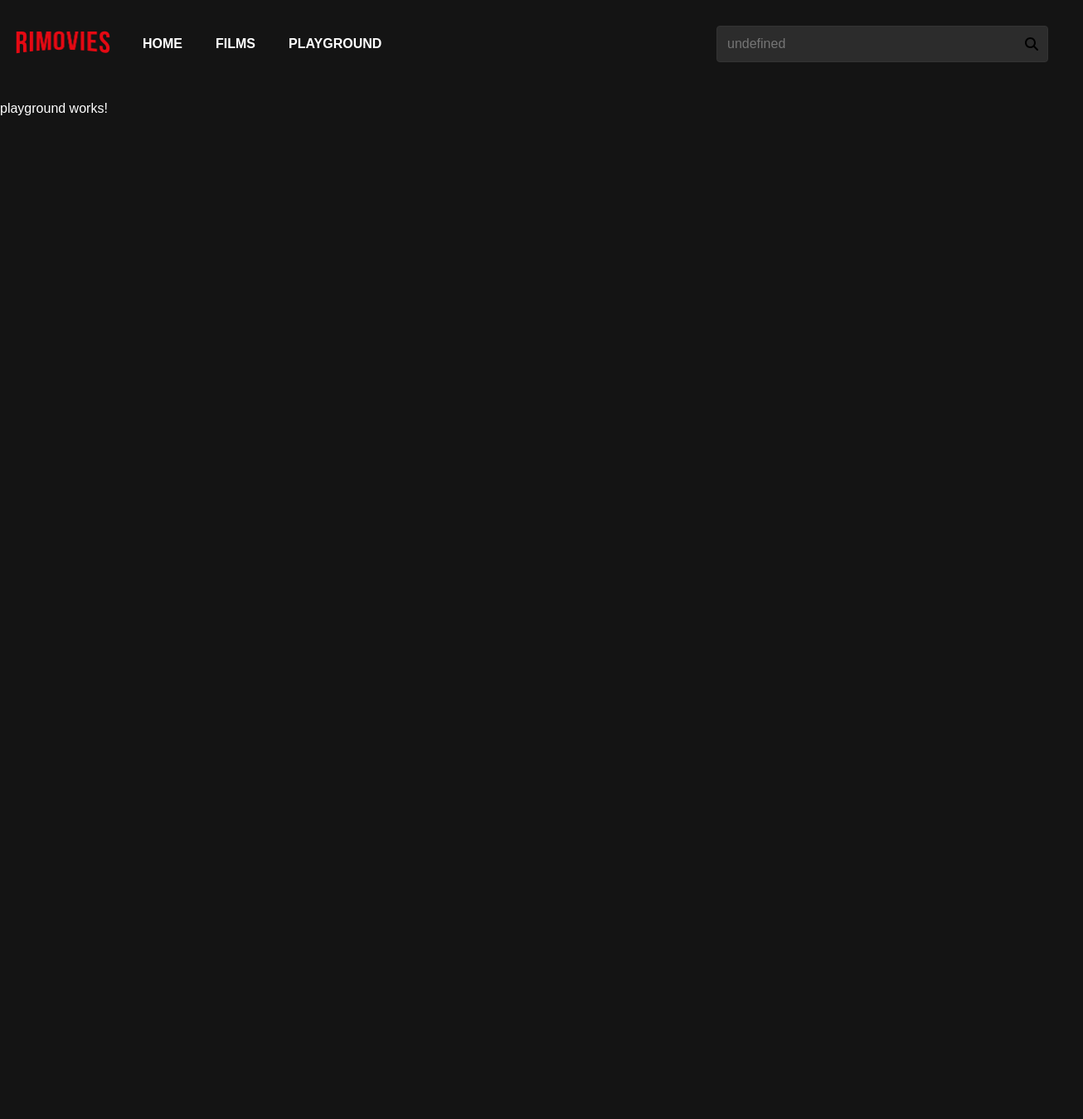
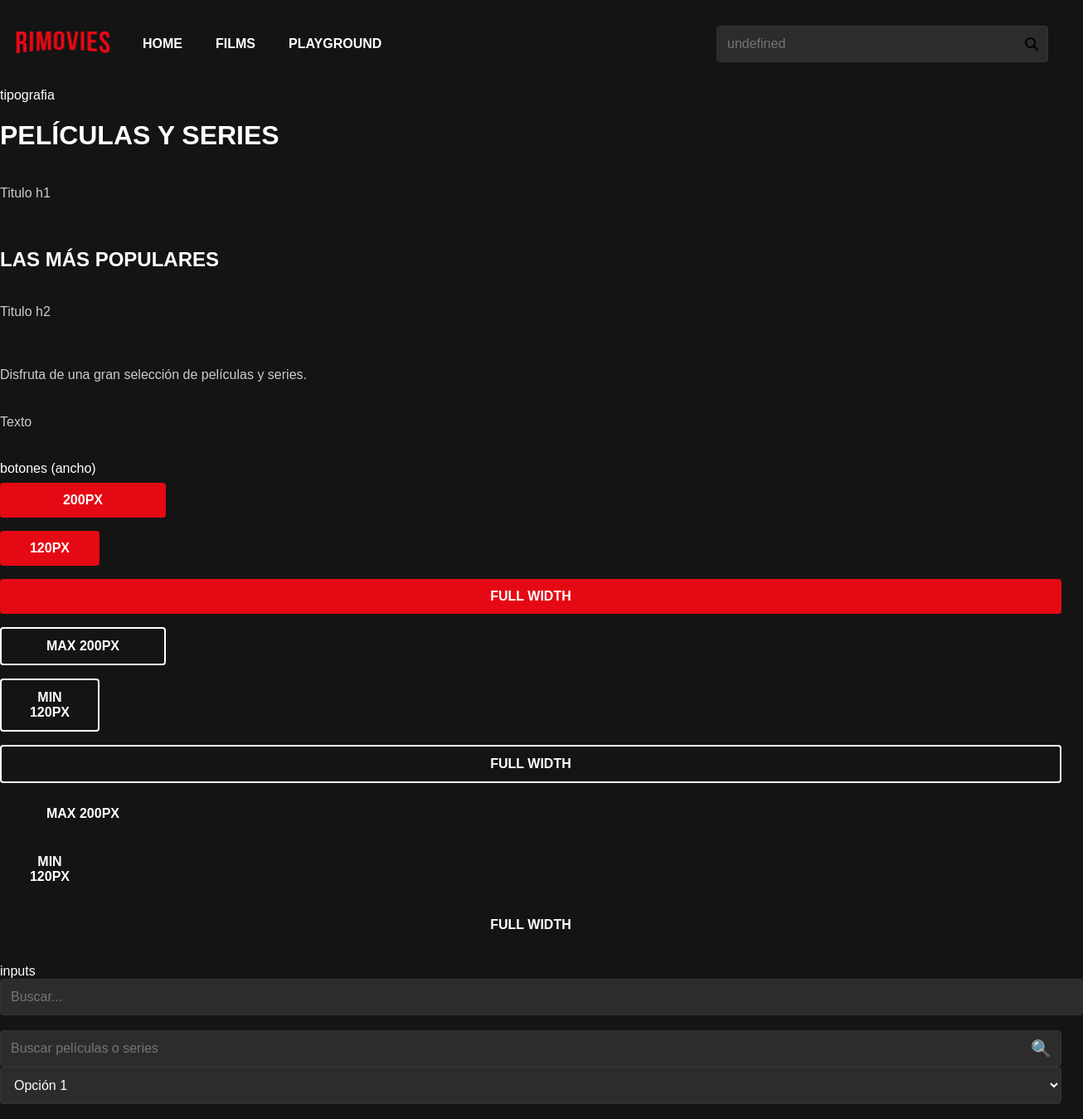
Before and after one commit to ezequielvera391/rimovies-v2, an Angular app: page /playground in a window 1280 px wide. Shown: the whole page at 83% size, 1306 px wide, since content can reach past the window. Before the commit the page ends 800 px from the top, so only its background shows below. Built offline with nearby package versions, Linux system fonts and the light colour scheme.

Commit message:
feat: move playground from Home to PlaygroundComponent

```diff
--- a/src/app/core/playground/playground.component.html
+++ b/src/app/core/playground/playground.component.html
@@ -1 +1,45 @@
-<p>playground works!</p>
+<div>
+    tipografia
+    <div class="flex flex-col">
+        <h1 class="title title--large">Películas y series</h1>
+        <p class="text">Titulo h1</p>
+        <br>
+        <h2 class="title title--medium">Las más populares</h2>
+        <p class="text">Titulo h2</p>
+        <br>
+        <p class="text">Disfruta de una gran selección de películas y series.</p>
+        <p class="text">Texto</p>
+    </div>
+    <br>
+    <div class="flex flex-col">
+        botones (ancho)
+        <button class="button button--primary button--w-lg my-2">200px</button>
+        <button class="button button--primary button--w-m my-2">120px</button>
+        <button class="button button--primary button--w-full my-2">Full Width</button>
+
+        <button class="button button--secondary button--w-lg my-2">Max 200px</button>
+        <button class="button button--secondary button--w-m my-2">Min 120px</button>
+        <button class="button button--secondary button--w-full my-2">Full Width</button>
+
+        <button class="button button--ghost button--w-lg my-2">Max 200px</button>
+        <button class="button button--ghost button--w-m my-2">Min 120px</button>
+        <button class="button button--ghost button--w-full my-2">Full Width</button>
+    </div>
+    <br>
+    <div class="flex flex-col">
+        inputs
+    <br>
+        <input class="input" type="text" placeholder="Buscar...">
+        <br>
+        <div class="input-wrapper">
+        <input class="input" type="text" placeholder="Buscar películas o series">
+        <span class="input__icon">🔍</span>
+        </div>
+        <select class="input">
+            <option>Opción 1</option>
+            <option>Opción 2</option>
+        </select>
+        <br>
+    </div>
+
+</div>
--- a/src/app/features/home/home.component.html
+++ b/src/app/features/home/home.component.html
@@ -1,24 +1,3 @@
 <div class="home">
-    tipografia
-    <h1 class="title title--large">Películas y series</h1>
-    <h2 class="title title--medium">Las más populares</h2>
-    <p class="text">Disfruta de una gran selección de películas y series.</p>
 
-    botones
-    <button class="button button--primary">Ver ahora</button>
-    <button class="button button--secondary">Más información</button>
-    <button class="button button--ghost">Añadir a mi lista</button>
-
-    inputs
-    <input class="input" type="text" placeholder="Buscar...">
-
-    <div class="input-wrapper">
-    <input class="input" type="text" placeholder="Buscar películas o series">
-    <span class="input__icon">🔍</span>
-    </div>
-
-    <select class="input">
-    <option>Opción 1</option>
-    <option>Opción 2</option>
-    </select>
 </div>
--- a/src/assets/styles/_buttons.scss
+++ b/src/assets/styles/_buttons.scss
@@ -41,4 +41,17 @@
       opacity: .7;
     }
   }
+
+  &--w-lg {
+    max-width: 200px;
+    width: 100%;
+  }
+
+  &--w-m {
+    max-width: 120px;
+  }
+
+  &--w-full {
+    width: 100%;
+  }
 }
```
